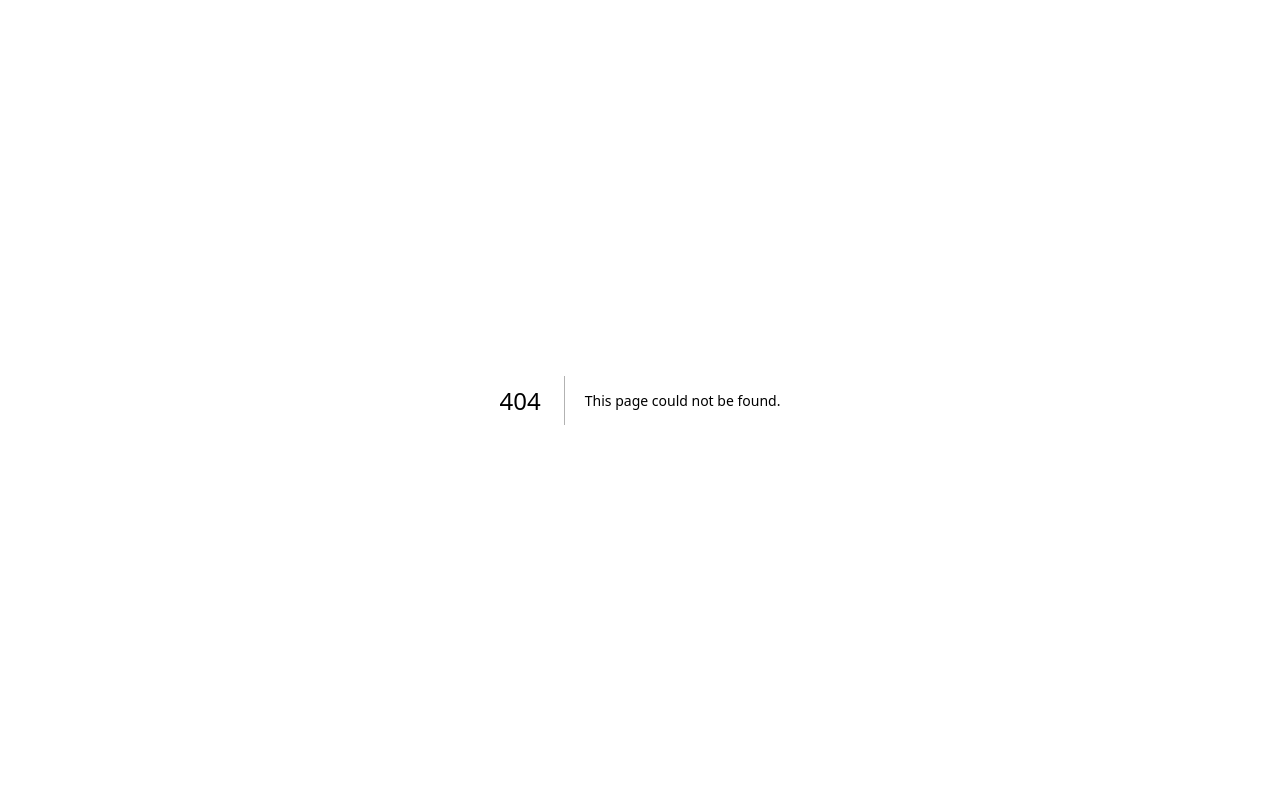
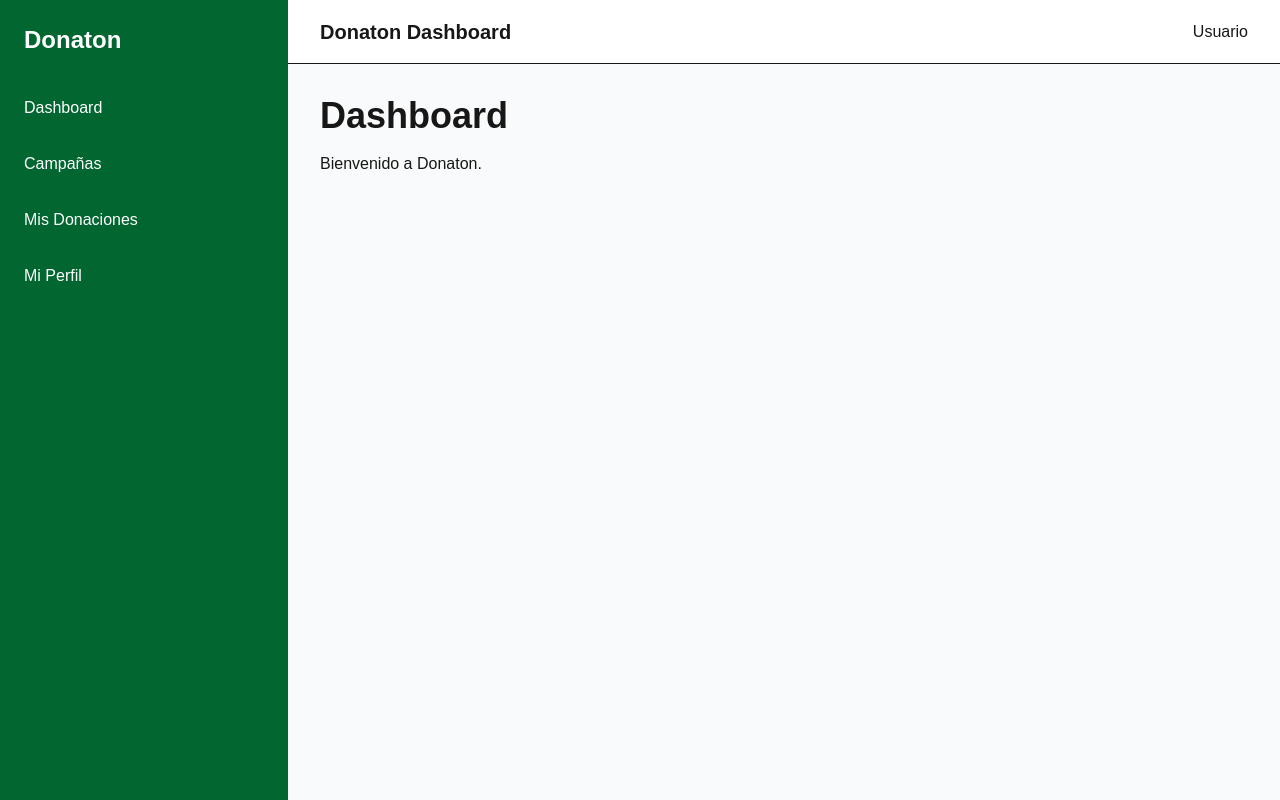
Before and after one commit to SmCarrera22/Donaton-platform, a Next.js app in the folder frontend/: page /dashboard in a window 1280 px wide. Before the commit this address had no page. Built offline with nearby package versions, Linux system fonts and the light colour scheme.

Commit message:
feat: implement public and protected application layouts

```diff
--- /dev/null
+++ b/frontend/app/(protected)/campaigns/page.tsx
@@ -0,0 +1,3 @@
+export default function CampaignPage() {
+    return <h1 className="text-3xl font-bold">Campañas</h1>;
+}
--- /dev/null
+++ b/frontend/app/(protected)/dashboard/page.tsx
@@ -0,0 +1,12 @@
+export default function DashboardPage() {
+    return (
+        <div>
+            <h1 className="text-4xl font-bold">
+                Dashboard
+            </h1>
+            <p className="mt-4">
+                Bienvenido a Donaton.
+            </p>
+        </div>
+    );
+}
--- /dev/null
+++ b/frontend/app/(protected)/donations/page.tsx
@@ -0,0 +1,3 @@
+export default function DonationPage() {
+    return <h1 className="text-3xl font-bold">Mis Donaciones</h1>;
+}
--- a/frontend/app/(protected)/layout.tsx
+++ b/frontend/app/(protected)/layout.tsx
@@ -0,0 +1,13 @@
+import ProtectedLayout from "@/components/layout/ProtectedLayout";
+
+export default function Layout({
+                                   children,
+                               }: {
+    children: React.ReactNode;
+}) {
+    return (
+        <ProtectedLayout>
+            {children}
+        </ProtectedLayout>
+    );
+}
--- /dev/null
+++ b/frontend/app/(protected)/profile/page.tsx
@@ -0,0 +1,3 @@
+export default function ProfilePage() {
+    return <h1 className="text-3xl font-bold">Mi Perfil</h1>;
+}
--- a/frontend/app/(public)/layout.tsx
+++ b/frontend/app/(public)/layout.tsx
@@ -0,0 +1,18 @@
+import PublicHeader from "@/components/layout/PublicHeader";
+import PublicFooter from "@/components/layout/PublicFooter";
+
+export default function PublicLayout({
+                                         children,
+                                     }: {
+    children: React.ReactNode;
+}) {
+    return (
+        <div className="min-h-screen flex flex-col">
+            <PublicHeader />
+            <main className="flex-1">
+                {children}
+            </main>
+            <PublicFooter />
+        </div>
+    );
+}
--- /dev/null
+++ b/frontend/components/layout/ProtectedLayout.tsx
@@ -0,0 +1,21 @@
+import Sidebar from "./Sidebar";
+import TopNavbar from "./TopNavbar";
+
+interface Props {
+    children: React.ReactNode;
+}
+export default function ProtectedLayout({
+                                            children
+                                        }: Props) {
+    return (
+        <div className="flex">
+            <Sidebar />
+            <main className="flex-1 min-h-screen bg-gray-50">
+                <TopNavbar />
+                <div className="p-8">
+                    {children}
+                </div>
+            </main>
+        </div>
+    );
+}
--- /dev/null
+++ b/frontend/components/layout/PublicFooter.tsx
@@ -0,0 +1,9 @@
+export default function PublicFooter() {
+    return (
+        <footer className="border-t mt-auto bg-gray-100">
+            <div className="max-w-7xl mx-auto py-6 text-center text-gray-500">
+                © {new Date().getFullYear()} Donaton
+            </div>
+        </footer>
+    );
+}
--- /dev/null
+++ b/frontend/components/layout/PublicHeader.tsx
@@ -0,0 +1,32 @@
+"use client";
+
+import Link from "next/link";
+
+export default function PublicHeader() {
+    return (
+        <header className="bg-white border-b shadow-sm">
+            <div className="max-w-7xl mx-auto flex items-center justify-between px-6 py-4">
+                <Link
+                    href="/"
+                    className="text-2xl font-bold text-green-700"
+                >
+                    Donaton
+                </Link>
+                <nav className="flex gap-6">
+                    <Link href="/">
+                        Inicio
+                    </Link>
+                    <Link href="/about-us">
+                        Nosotros
+                    </Link>
+                    <Link href="/login">
+                        Iniciar sesión
+                    </Link>
+                    <Link href="/register">
+                        Registrarse
+                    </Link>
+                </nav>
+            </div>
+        </header>
+    );
+}
--- /dev/null
+++ b/frontend/components/layout/Sidebar.tsx
@@ -0,0 +1,39 @@
+"use client";
+
+import Link from "next/link";
+
+export default function Sidebar() {
+    return (
+        <aside className="w-72 bg-green-800 text-white min-h-screen">
+            <div className="p-6 text-2xl font-bold">
+                Donaton
+            </div>
+            <nav className="flex flex-col">
+                <Link
+                    className="px-6 py-4 hover:bg-green-700"
+                    href="/dashboard"
+                >
+                    Dashboard
+                </Link>
+                <Link
+                    className="px-6 py-4 hover:bg-green-700"
+                    href="/campaigns"
+                >
+                    Campañas
+                </Link>
+                <Link
+                    className="px-6 py-4 hover:bg-green-700"
+                    href="/donations"
+                >
+                    Mis Donaciones
+                </Link>
+                <Link
+                    className="px-6 py-4 hover:bg-green-700"
+                    href="/profile"
+                >
+                    Mi Perfil
+                </Link>
+            </nav>
+        </aside>
+    );
+}
--- /dev/null
+++ b/frontend/components/layout/TopNavbar.tsx
@@ -0,0 +1,14 @@
+"use client";
+
+export default function TopNavbar() {
+    return (
+        <header className="h-16 border-b bg-white flex items-center justify-between px-8">
+            <h2 className="text-xl font-semibold">
+                Donaton Dashboard
+            </h2>
+            <div>
+                Usuario
+            </div>
+        </header>
+    );
+}
```
